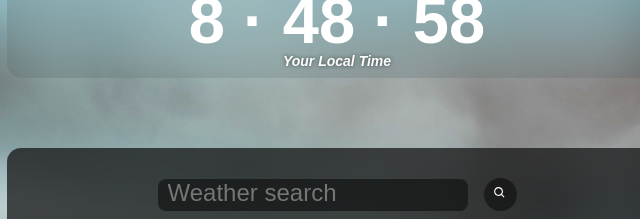
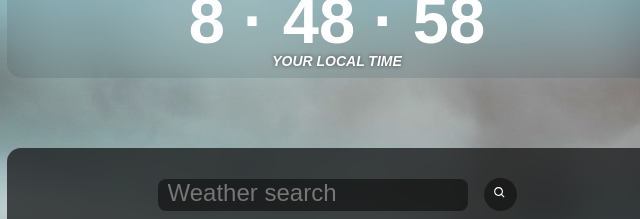
Before and after one commit to TonyTexasRebel/weather-repo, a plain HTML site: page index.html in a window 1280 px wide. Shown: the top 219 px of the page, 303-943 px from the left. Drawn offline with Linux system fonts and the light colour scheme; a web font is replaced by a local one.

Commit message:
Add files via upload

```diff
--- a/index.html
+++ b/index.html
@@ -4,16 +4,17 @@
   <meta charset="UTF-8">
   <meta name="viewport" content="width=device-width, initial-scale=1.0">
   <title>Weather Search</title>
-  <link rel="shortcut icon" type="x-icon" href="Images/cloudy.png">
   <link rel="preconnect" href="https://fonts.googleapis.com">
   <link rel="preconnect" href="https://fonts.gstatic.com" crossorigin>
   <link href="https://fonts.googleapis.com/css2?family=REM:wght@300&display=swap" rel="stylesheet">
   <link rel="stylesheet" href="Styles/style.css">
+  <link rel="shortcut icon" type="x-icon" href="Images/cloudy.png">
+
 </head>
 <body>
   <div class="local-time">
     <p><span class="time"></span></p>
-  <div class="local-info">Your Local Time</div>
+  <div class="local-info">YOUR LOCAL TIME</div>
 
   </div>
   <div class="weather-container">
```
